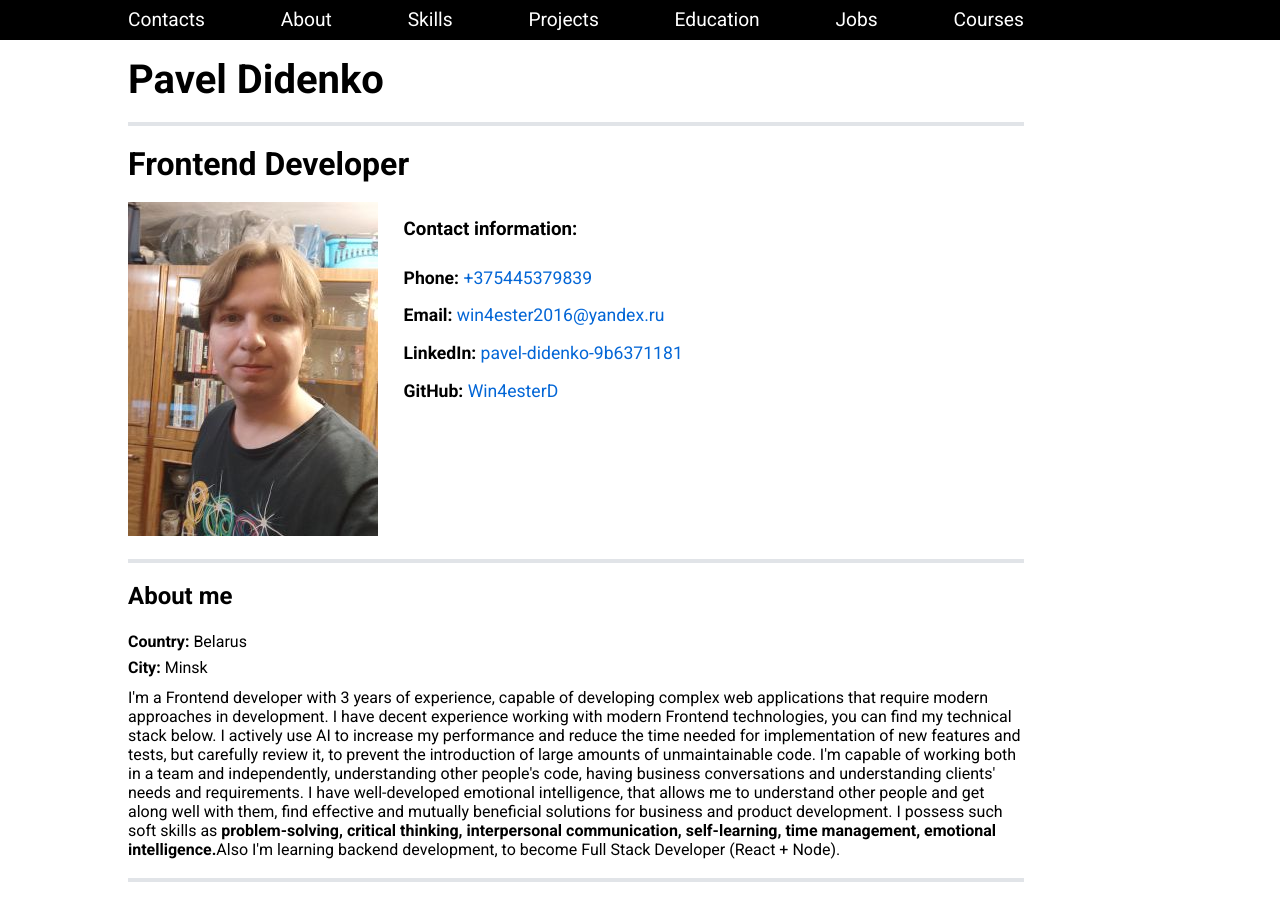
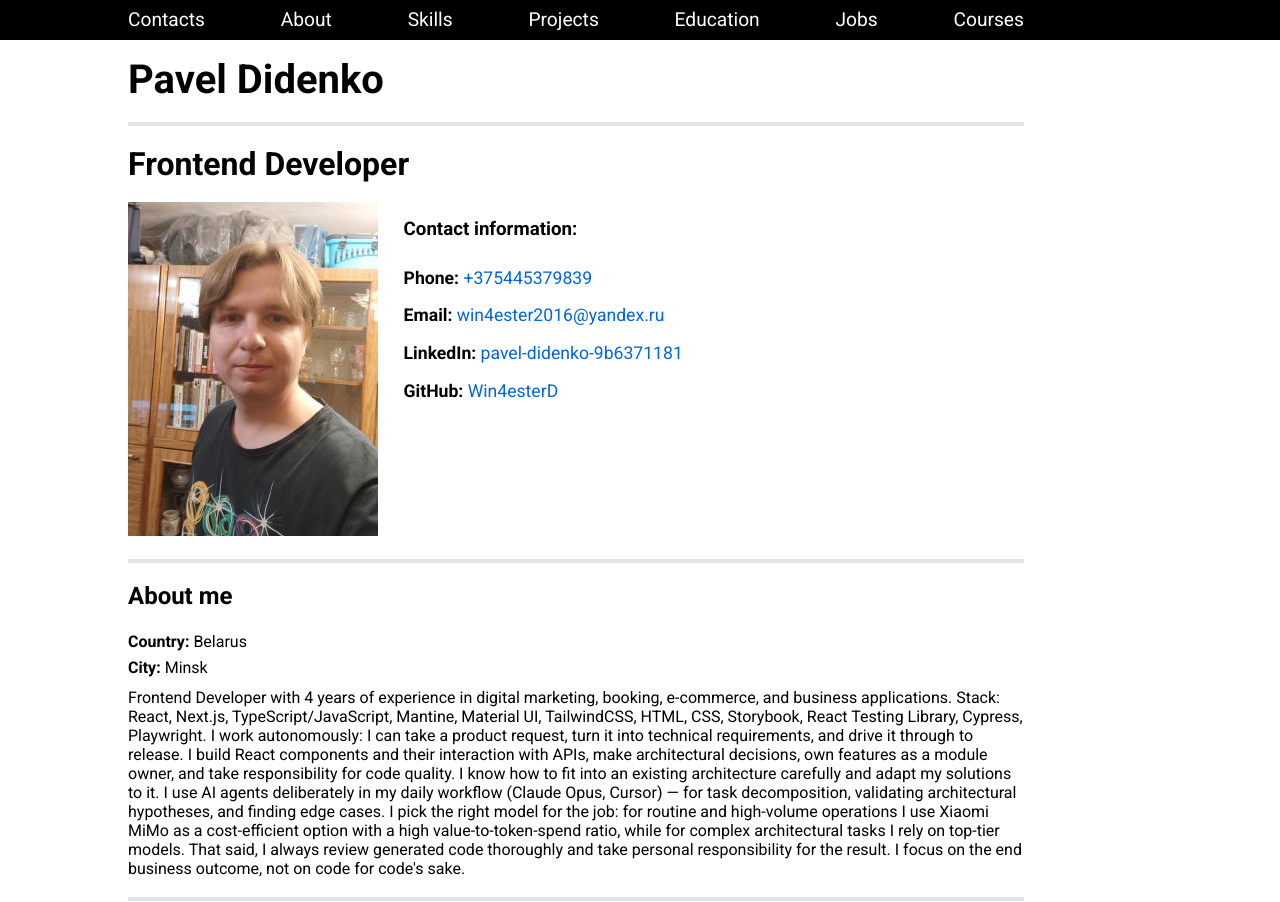
Before and after one commit to Win4esterD/Curriculum-vitae, a React (Vite) app: page / in a window 1280 px wide. Shown: the top 902 px of the page. Built offline with nearby package versions, Linux system fonts and the light colour scheme.

Commit message:
feat: change "about me"

```diff
--- a/src/sections/AboutMe/AboutMe.tsx
+++ b/src/sections/AboutMe/AboutMe.tsx
@@ -19,22 +19,20 @@ export function AboutMe() {
           <span> Minsk</span>
         </p>
         <p className={styles.aboutMe}>
-          I'm a Frontend developer with 3 years of experience, capable of developing complex web
-          applications that require modern approaches in development. I have decent experience
-          working with modern Frontend technologies, you can find my technical stack below. I
-          actively use AI to increase my performance and reduce the time needed for implementation
-          of new features and tests, but carefully review it, to prevent the introduction of large
-          amounts of unmaintainable code. I'm capable of working both in a team and independently,
-          understanding other people's code, having business conversations and understanding
-          clients' needs and requirements. I have well-developed emotional intelligence, that allows
-          me to understand other people and get along well with them, find effective and mutually
-          beneficial solutions for business and product development. I possess such soft skills
-          as&nbsp;
-          <b>
-            problem-solving, critical thinking, interpersonal communication, self-learning, time
-            management, emotional intelligence.
-          </b>
-          Also I'm learning backend development, to become Full Stack Developer (React + Node).
+          Frontend Developer with 4 years of experience in digital marketing, booking, e-commerce,
+          and business applications. Stack: React, Next.js, TypeScript/JavaScript, Mantine, Material
+          UI, TailwindCSS, HTML, CSS, Storybook, React Testing Library, Cypress, Playwright. I work
+          autonomously: I can take a product request, turn it into technical requirements, and drive
+          it through to release. I build React components and their interaction with APIs, make
+          architectural decisions, own features as a module owner, and take responsibility for code
+          quality. I know how to fit into an existing architecture carefully and adapt my solutions
+          to it. I use AI agents deliberately in my daily workflow (Claude Opus, Cursor) — for task
+          decomposition, validating architectural hypotheses, and finding edge cases. I pick the
+          right model for the job: for routine and high-volume operations I use Xiaomi MiMo as a
+          cost-efficient option with a high value-to-token-spend ratio, while for complex
+          architectural tasks I rely on top-tier models. That said, I always review generated code
+          thoroughly and take personal responsibility for the result. I focus on the end business
+          outcome, not on code for code's sake.
         </p>
       </div>
       <div className={styles.dividers}>
```
